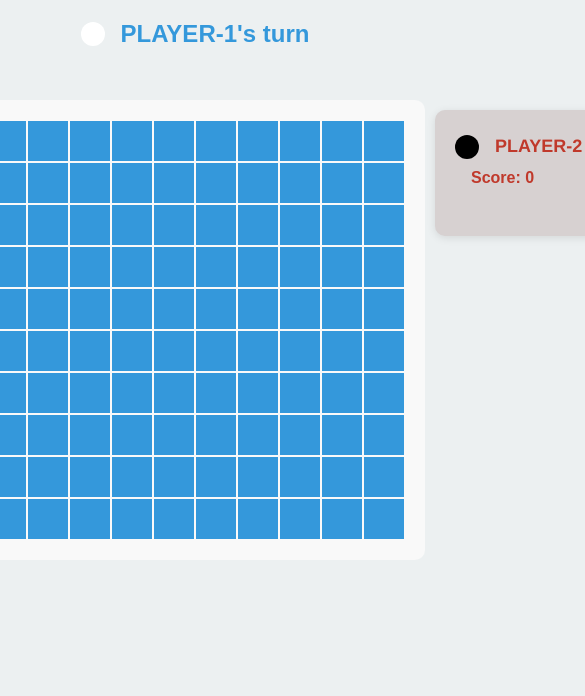
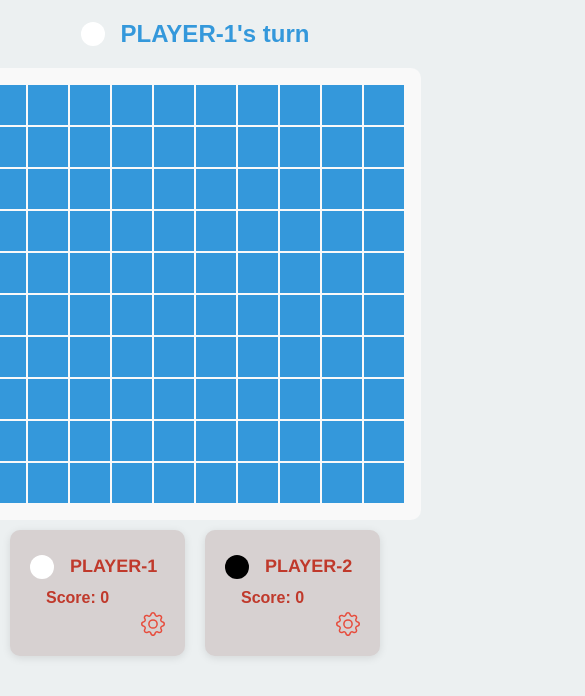
Before and after one commit to Karoly-Git/amoba, a React (Create React App) app: page / in a window 390 px wide. Shown: the top 696 px of the page, 585 px wide, since content can reach past the window. Built offline with nearby package versions, Linux system fonts and the light colour scheme.

Commit message:
Mobile resp design

```diff
--- a/src/App.js
+++ b/src/App.js
@@ -3,6 +3,7 @@ import './css/App.css'
 
 import { BsGear as GearIcon } from 'react-icons/bs';
 import { MdDone as DoneIcon } from 'react-icons/md';
+import PlayerHouse from './components/PlayerHouse';
 
 // Whay if GRID_WIDTH or GRID_HEIGHT > 10 -> Indexing??
 // What if board full, but no winner?
@@ -12,7 +13,7 @@ const GRID_WIDTH = 10;
 const GRID_HEIGHT = 10;
 const P1_COLOR = 'white';
 const P2_COLOR = 'black';
-const WIN_LIMIT = 5;
+const WIN_LIMIT = 3;
 
 
 function App() {
@@ -217,22 +218,17 @@ function App() {
         <h2>{winnerIs} won!</h2>
       </div>}
       <div className='container'>
-        <div className='player-house'>
-          <h2>
-            <span className='player-color-sign' style={{ backgroundColor: `${P1_COLOR}` }}></span>
-            {namePlayerOne}
-          </h2>
-          <h3>
-            Score: {scores.playerOne}
-          </h3>
-          <div className='icon-box'>
-            <GearIcon onClick={handleGearClick} data-player-number={1} className='icon' />
-          </div>
-          {isInputOneVisible && <div className='settings-box'>
-            <input onChange={handleInputChange} onKeyDown={handleKeyPress} data-player-number={1} className='name-input' placeholder='Change name'></input>
-            <DoneIcon onClick={handleDoneClick} data-player-number={1} className='icon' />
-          </div>}
-        </div>
+        <PlayerHouse
+          playerColor={P1_COLOR}
+          playerName={namePlayerOne}
+          playerNumber={1}
+          playerScore={scores.playerOne}
+          handleGearClick={handleGearClick}
+          isInputOneVisible={isInputOneVisible}
+          handleInputChange={handleInputChange}
+          handleKeyPress={handleKeyPress}
+          handleDoneClick={handleDoneClick}
+        />
         <div className='board'>
           {table.map((row, rowIndex) => (
             <div className='row' key={rowIndex}>
@@ -244,23 +240,42 @@ function App() {
             </div>
           ))}
         </div>
-        <div className='player-house'>
-          <h2>
-            <span className='player-color-sign' style={{ backgroundColor: `${P2_COLOR}` }}></span>
-            {namePlayerTwo}
-          </h2>
-          <h3>
-            Score: {scores.playerTwo}
-          </h3>
-          <div className='icon-box'>
-            <GearIcon onClick={handleGearClick} data-player-number={2} className='icon' />
-          </div>
-          {isInputTwoVisible && <div className='settings-box'>
-            <input onChange={handleInputChange} onKeyDown={handleKeyPress} data-player-number={2} className='name-input' placeholder='Change name'></input>
-            <DoneIcon onClick={handleDoneClick} data-player-number={2} className='icon' />
-          </div>}
-        </div>
+        <PlayerHouse
+          playerColor={P2_COLOR}
+          playerName={namePlayerTwo}
+          playerNumber={2}
+          isInputOneVisible={isInputTwoVisible}
+          playerScore={scores.playerTwo}
+          handleGearClick={handleGearClick}
+          handleInputChange={handleInputChange}
+          handleKeyPress={handleKeyPress}
+          handleDoneClick={handleDoneClick}
+        />
       </div>
+      <footer>
+        <PlayerHouse
+          playerColor={P1_COLOR}
+          playerName={namePlayerOne}
+          playerNumber={1}
+          playerScore={scores.playerOne}
+          handleGearClick={handleGearClick}
+          isInputOneVisible={isInputOneVisible}
+          handleInputChange={handleInputChange}
+          handleKeyPress={handleKeyPress}
+          handleDoneClick={handleDoneClick}
+        />
+        <PlayerHouse
+          playerColor={P2_COLOR}
+          playerName={namePlayerTwo}
+          playerNumber={2}
+          isInputOneVisible={isInputTwoVisible}
+          playerScore={scores.playerTwo}
+          handleGearClick={handleGearClick}
+          handleInputChange={handleInputChange}
+          handleKeyPress={handleKeyPress}
+          handleDoneClick={handleDoneClick}
+        />
+      </footer>
       {gameFinished && <button className='reset-button' onClick={startNewGame}>New Game</button>}
     </div>
   );
--- /dev/null
+++ b/src/components/PlayerHouse.jsx
@@ -0,0 +1,24 @@
+import React from 'react'
+import { BsGear as GearIcon } from 'react-icons/bs';
+import { MdDone as DoneIcon } from 'react-icons/md';
+
+export default function PlayerHouse(props) {
+    return (
+        <div className='player-house'>
+            <h2>
+                <span className='player-color-sign' style={{ backgroundColor: `${props.playerColor}` }}></span>
+                {props.playerName}
+            </h2>
+            <h3>
+                Score: {props.playerScore}
+            </h3>
+            <div className='icon-box'>
+                <GearIcon onClick={props.handleGearClick} data-player-number={props.playerNumber} className='icon' />
+            </div>
+            {props.isInputOneVisible && <div className='settings-box'>
+                <input onChange={props.handleInputChange} onKeyDown={props.handleKeyPress} data-player-number={props.playerNumber} className='name-input' placeholder='Change name'></input>
+                <DoneIcon onClick={props.handleDoneClick} data-player-number={props.playerNumber} className='icon' />
+            </div>}
+        </div>
+    )
+}
--- a/src/css/App.css
+++ b/src/css/App.css
@@ -8,6 +8,76 @@ body {
   margin-right: 1rem;
   width: 1.5rem;
   height: 1.5rem;
+}
+
+.player-house {
+  display: flex;
+  height: 100%;
+  flex-direction: column;
+  align-items: center;
+  padding: 20px;
+  background-color: #d7d1d1;
+  border-radius: 10px;
+  margin: 10px;
+  box-shadow: 0px 2px 8px rgba(0, 0, 0, 0.1);
+}
+.player-house h2 {
+  width: 100%;
+  display: flex;
+  align-items: center;
+  margin: 5px;
+  font-size: 18px;
+  color: #c0392b;
+  font-family: "Helvetica", sans-serif;
+}
+.player-house h3 {
+  width: 100%;
+  margin: 5px;
+  font-size: 16px;
+  color: #c0392b;
+  padding-left: 2rem;
+}
+.player-house .icon-box {
+  display: flex;
+  justify-content: flex-end;
+  width: 100%;
+}
+.player-house .icon-box .icon {
+  font-size: 1.5rem;
+  color: #e74c3c;
+  margin-left: 1rem;
+  cursor: pointer;
+  transition: color 0.3s ease;
+}
+.player-house .icon-box .icon:hover {
+  color: #d62c1a;
+}
+.player-house .settings-box {
+  display: flex;
+  justify-content: space-between;
+  align-items: center;
+  margin-top: 1rem;
+}
+.player-house .settings-box .name-input {
+  padding: 0.5rem;
+  width: 8rem;
+  border: 1px solid #e74c3c;
+  border-radius: 5px;
+  color: #2c3e50;
+  transition: border-color 0.3s ease;
+}
+.player-house .settings-box .name-input:focus {
+  outline: none;
+  border-color: #d62c1a;
+}
+.player-house .settings-box .icon {
+  font-size: 1.8rem;
+  color: #3498db;
+  cursor: pointer;
+  transition: color 0.3s ease;
+}
+.player-house .settings-box .icon:hover {
+  color: #217dbb;
 }
 
 .App {
@@ -25,77 +95,6 @@ body {
 .App .container {
   display: flex;
   justify-content: center;
-  padding: 2rem 0;
-}
-.App .container .player-house {
-  display: flex;
-  height: 100%;
-  flex-direction: column;
-  align-items: center;
-  padding: 20px;
-  background-color: #d7d1d1;
-  border-radius: 10px;
-  margin: 10px;
-  box-shadow: 0px 2px 8px rgba(0, 0, 0, 0.1);
-  min-width: 180px;
-}
-.App .container .player-house h2 {
-  width: 100%;
-  display: flex;
-  align-items: center;
-  margin: 5px;
-  font-size: 18px;
-  color: #c0392b;
-  font-family: "Helvetica", sans-serif;
-}
-.App .container .player-house h3 {
-  width: 100%;
-  margin: 5px;
-  font-size: 16px;
-  color: #c0392b;
-  padding-left: 2rem;
-}
-.App .container .player-house .icon-box {
-  display: flex;
-  justify-content: flex-end;
-  width: 100%;
-}
-.App .container .player-house .icon-box .icon {
-  font-size: 1.5rem;
-  color: #e74c3c;
-  margin-left: 1rem;
-  cursor: pointer;
-  transition: color 0.3s ease;
-}
-.App .container .player-house .icon-box .icon:hover {
-  color: #d62c1a;
-}
-.App .container .player-house .settings-box {
-  display: flex;
-  justify-content: space-between;
-  align-items: center;
-  margin-top: 1rem;
-}
-.App .container .player-house .settings-box .name-input {
-  padding: 0.5rem;
-  width: 8rem;
-  border: 1px solid #e74c3c;
-  border-radius: 5px;
-  color: #2c3e50;
-  transition: border-color 0.3s ease;
-}
-.App .container .player-house .settings-box .name-input:focus {
-  outline: none;
-  border-color: #d62c1a;
-}
-.App .container .player-house .settings-box .icon {
-  font-size: 1.8rem;
-  color: #3498db;
-  cursor: pointer;
-  transition: color 0.3s ease;
-}
-.App .container .player-house .settings-box .icon:hover {
-  color: #217dbb;
 }
 .App .container .board {
   display: flex;
@@ -103,7 +102,7 @@ body {
   align-items: center;
   background-color: #f9f9f9;
   border-radius: 10px;
-  padding: 20px;
+  padding: 1rem;
 }
 .App .container .board .row {
   display: flex;
@@ -135,6 +134,9 @@ body {
   font-size: 1.8rem;
   transition: background-color 0.3s ease;
 }
+.App footer {
+  display: none;
+}
 .App .reset-button {
   background-color: #e74c3c;
   color: white;
@@ -148,4 +150,13 @@ body {
 }
 .App .reset-button:hover {
   background-color: #d62c1a;
+}
+
+@media only screen and (max-width: 950px) {
+  .App .container .player-house {
+    display: none;
+  }
+  .App footer {
+    display: flex;
+  }
 }/*# sourceMappingURL=App.css.map */
--- a/src/css/App.scss
+++ b/src/css/App.scss
@@ -18,24 +18,6 @@ body {
   height: 1.5rem;
 }
 
-.App {
-  display: flex;
-  flex-direction: column;
-  align-items: center;
-  font-family: $body-font;
-
-  .display {
-    display: flex;
-    justify-content: center;
-    align-items: center;
-    color: $secondary-color;
-  }
-
-  .container {
-    display: flex;
-    justify-content: center;
-    padding: 2rem 0;
-
 .player-house {
   display: flex;
   height: 100%;
@@ -46,7 +28,7 @@ body {
   border-radius: 10px;
   margin: 10px;
   box-shadow: 0px 2px 8px rgba(0, 0, 0, 0.1);
-      min-width: 180px;
+  //min-width: 180px;
 
   h2 {
     width: 100%;
@@ -117,13 +99,30 @@ body {
   }
 }
 
+.App {
+  display: flex;
+  flex-direction: column;
+  align-items: center;
+  font-family: $body-font;
+
+  .display {
+    display: flex;
+    justify-content: center;
+    align-items: center;
+    color: $secondary-color;
+  }
+
+  .container {
+    display: flex;
+    justify-content: center;
+
     .board {
       display: flex;
       flex-direction: column;
       align-items: center;
       background-color: $primary-color;
       border-radius: 10px;
-      padding: 20px;
+      padding: 1rem;
 
       .row {
         display: flex;
@@ -161,6 +160,10 @@ body {
     }
   }
 
+  footer {
+    display: none;
+  }
+
   .reset-button {
     background-color: $accent-color;
     color: white;
@@ -177,3 +180,17 @@ body {
     }
   }
 }
+
+@media only screen and (max-width: 950px) {
+  .App {
+    .container {
+      .player-house {
+        display: none;
+      }
+    }
+
+    footer {
+      display: flex;
+    }
+  }
+}
```
Also changed, not shown: 1 other file (tests, documents, lock files or other folders). Lines whose indentation alone changed are shown as unchanged.
